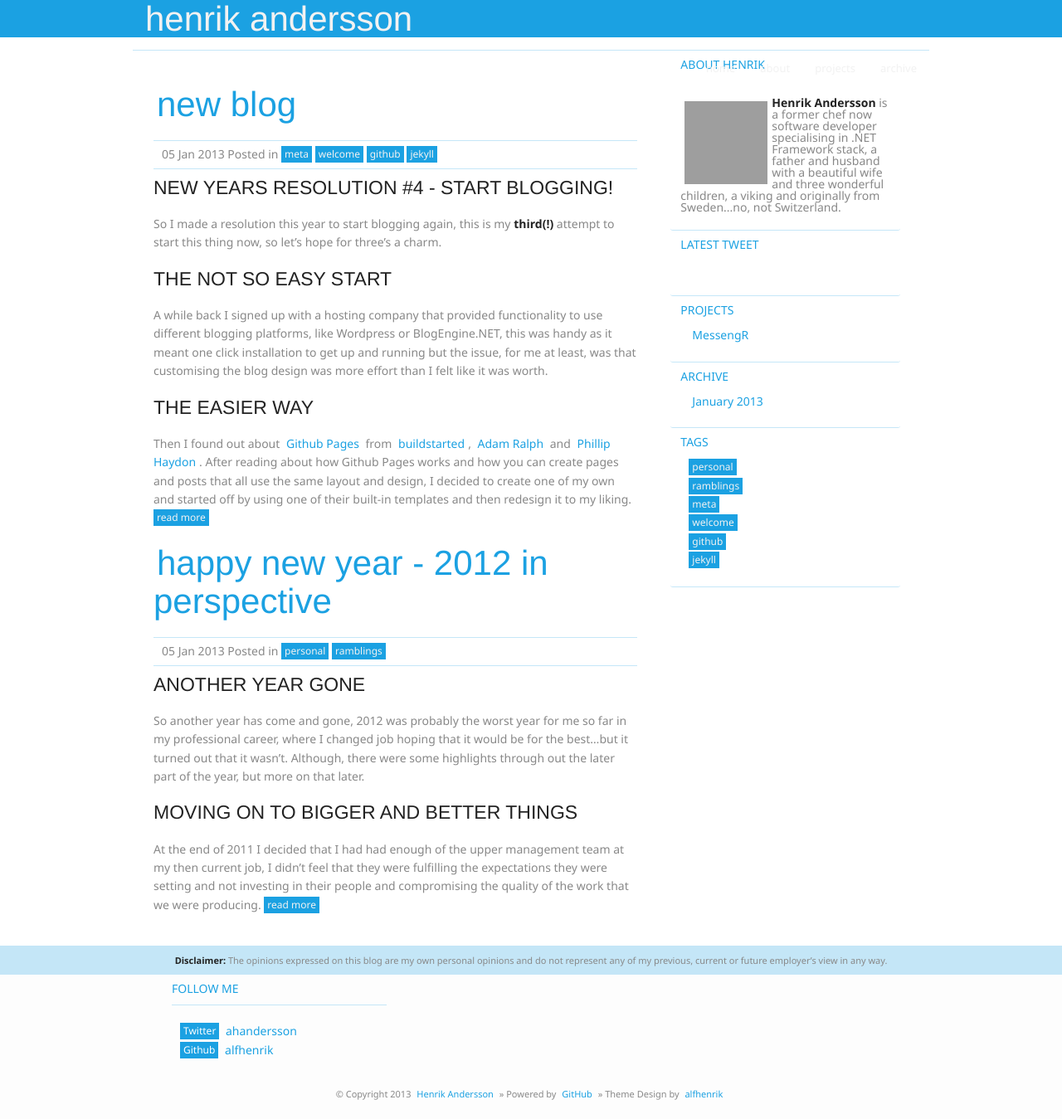
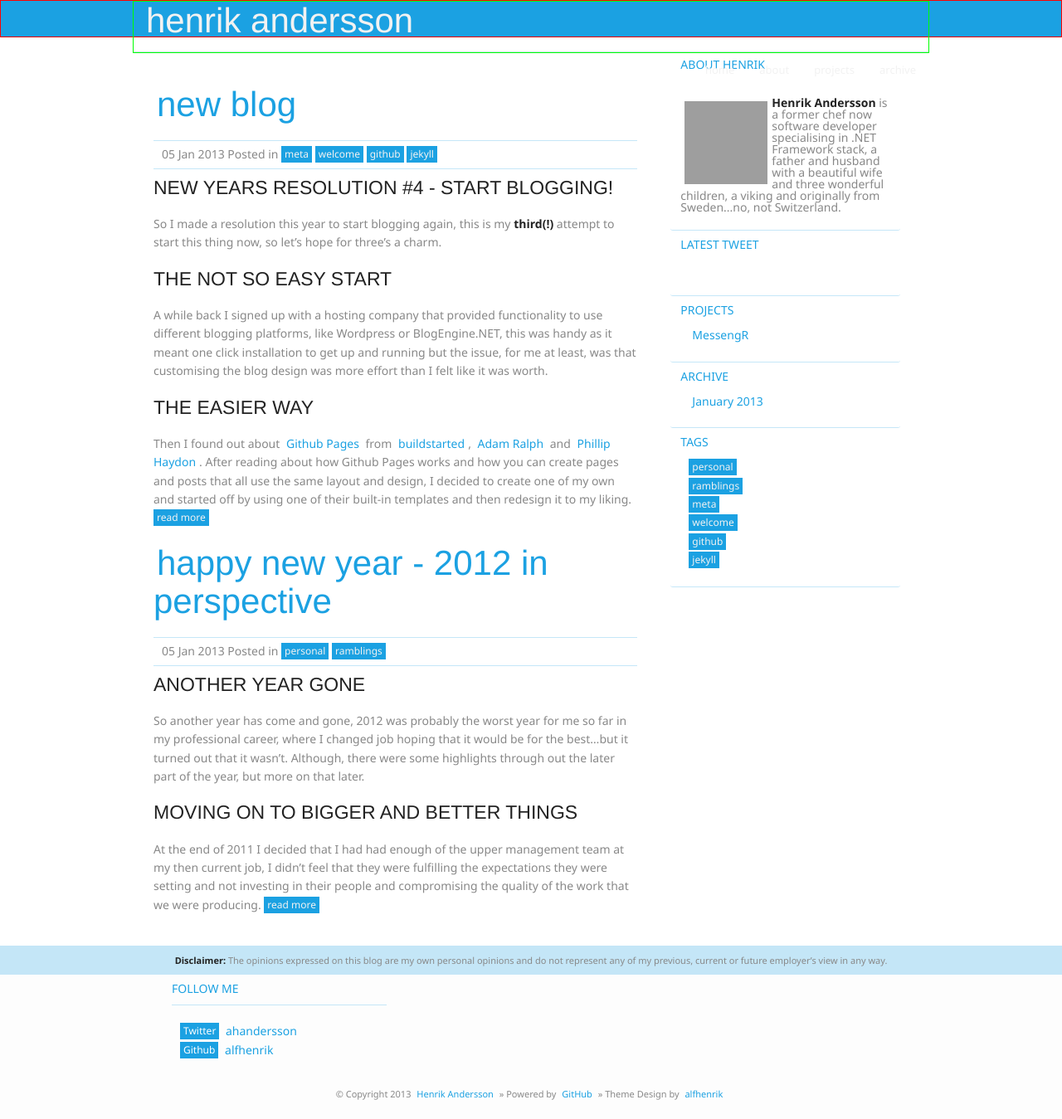
Before and after one commit to hnrkndrssn/hnrkndrssn.github.io, a Jekyll site: the page built from index.html, in a window 1280 px wide and 1349 px high. Shown: the whole window at 83% size. Built offline with Jekyll 4.4.1, drawn with Linux system fonts in a browser that asks for light colours; Markdown is read by kramdown in place of the engine named in the settings; the list of posts is cut into pages by our own code; grey boxes are pictures that could not be loaded.

Commit message:
love testing in prod

```diff
--- a/_layouts/default.html
+++ b/_layouts/default.html
@@ -26,8 +26,8 @@
     <div class="row">
         <div class="twelve columns">
             <div class="fixed">
-                <nav class="top-bar bluebg">
-                    <div class="inner">
+                <nav class="top-bar bluebg" style="border: 1px solid #F00;">
+                    <div class="inner" style="border: 1px solid #0f0;">
                         <ul>
                             <li class="name">
                                 <a href="/">
```
